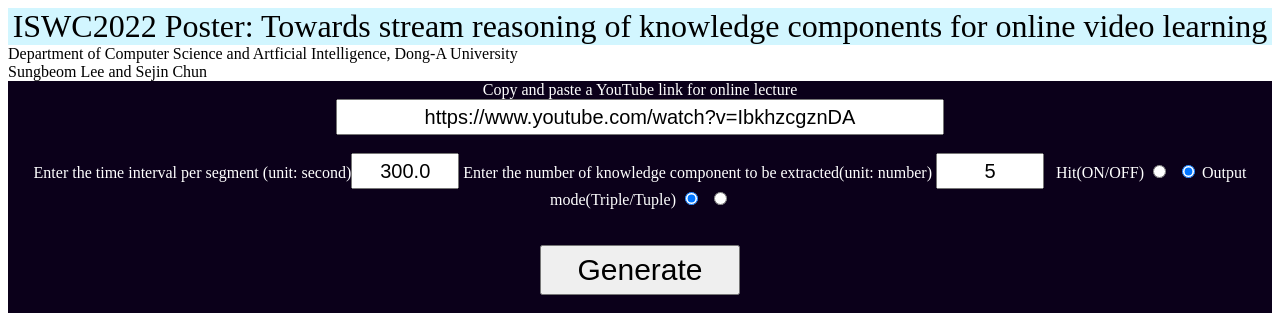
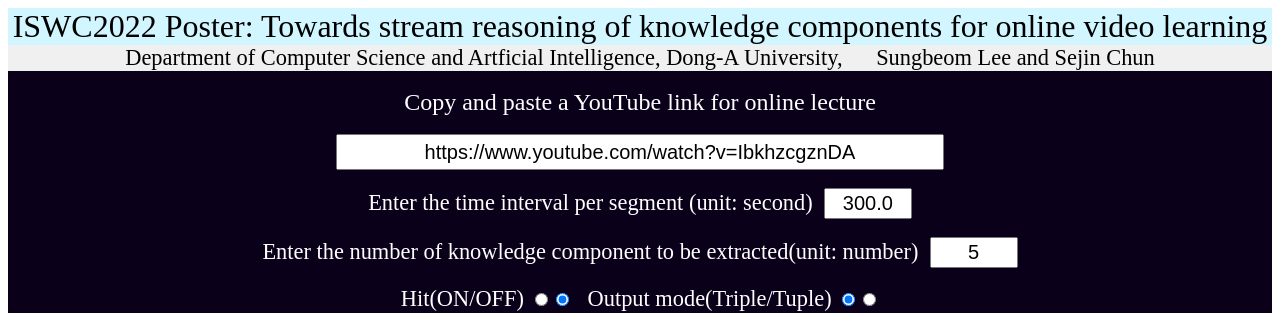
Before and after one commit to BonhyeonGu/Reasoning_over_Knowledge_Component_Streams, a Flask app: page / in a window 1280 px wide. Shown: the top 313 px of the page. Run offline with Flask 2, Linux system fonts and the light colour scheme; parts of the project's set-up code (start-up, migrations or seed data) failed here and were passed over.

Commit message:
간격 조절

```diff
--- a/templates/index.html
+++ b/templates/index.html
@@ -17,6 +17,29 @@
             background-color: rgb(210, 246, 255);
 			text-align: center;
 			font-size:2.0em;
+        }
+		#aff
+        {
+            background-color: rgb(240, 240, 240);
+			text-align: center;
+			font-size:1.4em;
+        }
+		#input_link
+        {
+			text-align: center;
+			font-size:1.5em;
+        }
+		.input_etc
+        {
+			text-align: center;
+			font-size:1.4em;
+        }
+
+		#aff
+        {
+            background-color: rgb(240, 240, 240);
+			text-align: center;
+			font-size:1.4em;
         }
 		#status
         {
@@ -61,20 +84,19 @@
 
 <body>
 	<div id = "title">ISWC2022 Poster: Towards stream reasoning of knowledge components for online video learning</div>
-    <div id = "aff">Department of Computer Science and Artficial Intelligence, Dong-A University</div>
-    <div id = "author">Sungbeom Lee and Sejin Chun</div>
+    <div id = "aff">Department of Computer Science and Artficial Intelligence, Dong-A University, &nbsp;&nbsp;&nbsp;&nbsp; Sungbeom Lee and Sejin Chun</div>
 	<div id = "top">
 		<form action="/result" method="post" id="inp">
-			<div>Copy and paste a YouTube link for online lecture</div>
+			<br /><div id = "input_link">Copy and paste a YouTube link for online lecture</div><br />
 			<input type="text" id="url" name="url" value="https://www.youtube.com/watch?v=IbkhzcgznDA" style="width:600px;height:30px;font-size:20px;text-align:center;">
-            <br><br>
+            <br /><br />
             <div>
-                <span>Enter the time interval per segment (unit: second)<input type="text" name="sec" value="300.0" style="width:100px;height:30px;font-size:20px;text-align:center;"></span>
-                <span>Enter the number of knowledge component to be extracted(unit: number) <input type="text" name="keywordSize" value="5" style="width:100px;height:30px;font-size:20px;text-align:center;">&nbsp&nbsp;</span>
-                <span>Hit(ON/OFF) <input type="radio" name="hit" value="on">&nbsp;&nbsp;<input type="radio" name="hit" value="off" checked="checked"></span>
-                <span>Output mode(Triple/Tuple) <input type="radio" name="triple" value="on" checked="checked">&nbsp;&nbsp;<input type="radio" name="triple" value="off"></span>
+                <span class = "input_etc">Enter the time interval per segment (unit: second)&nbsp;&nbsp;<input type="text" name="sec" value="300.0" style="width:80px;height:25px;font-size:20px;text-align:center;"></span><br /><br />
+                <span class = "input_etc">Enter the number of knowledge component to be extracted(unit: number)&nbsp;&nbsp;<input type="text" name="keywordSize" value="5" style="width:80px;height:25px;font-size:20px;text-align:center;"></span><br /><br />
+                <span class = "input_etc">Hit(ON/OFF) <input type="radio" name="hit" value="on"><input type="radio" name="hit" value="off" checked="checked"></span>&nbsp;&nbsp;&nbsp;
+                <span class = "input_etc">Output mode(Triple/Tuple) <input type="radio" name="triple" value="on" checked="checked"><input type="radio" name="triple" value="off"></span><br />
             </div>
-			<br><br><button id="btnInp" style="width:200px;height:50px;font-size:30px;">Generate</button><br><br>
+			<br /><button id="btnInp" style="width:200px;height:50px;font-size:30px;">Generate</button><br><br>
 			<iframe id="player" type="text/html" width="640" height="360" src="" frameborder="0"></iframe>
 		</form>
 	</div>
```
Also changed, not shown: templates/result.html (+7 -4 lines).
